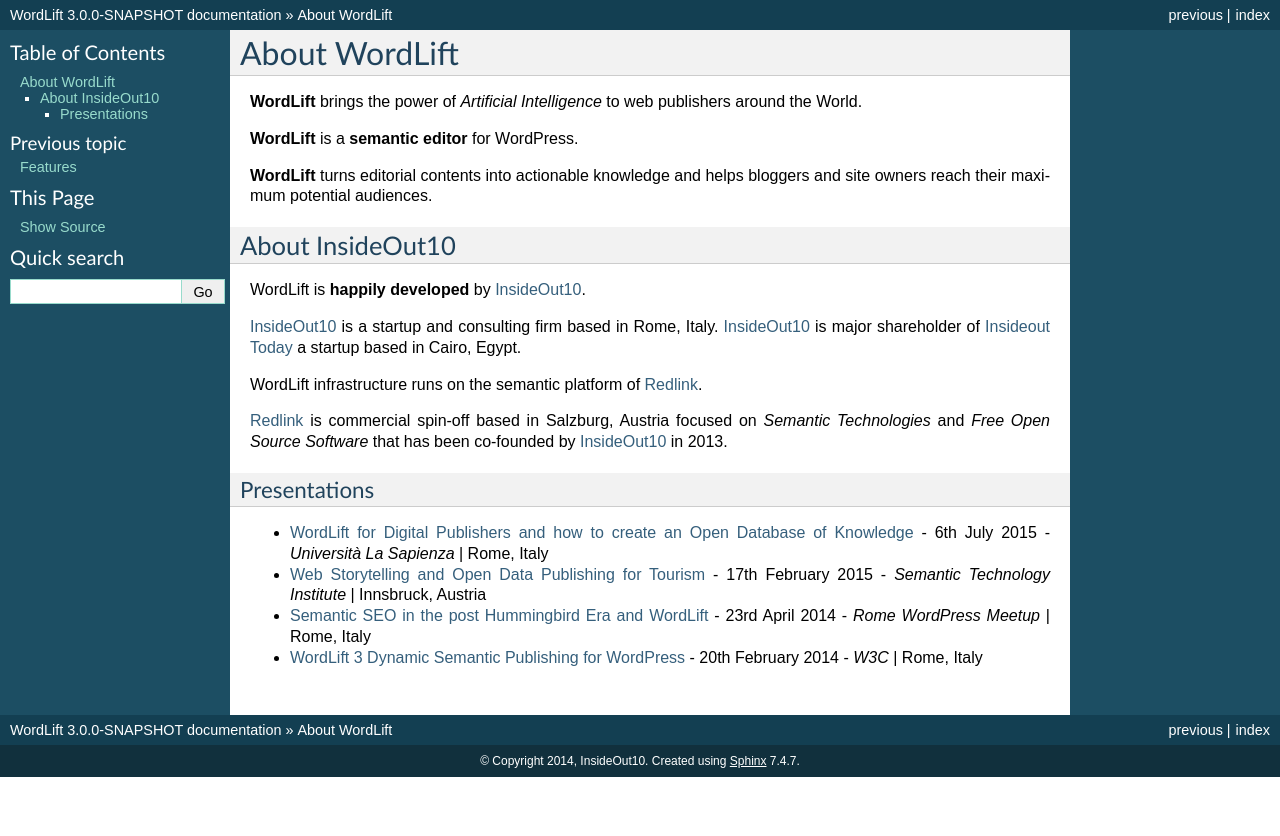
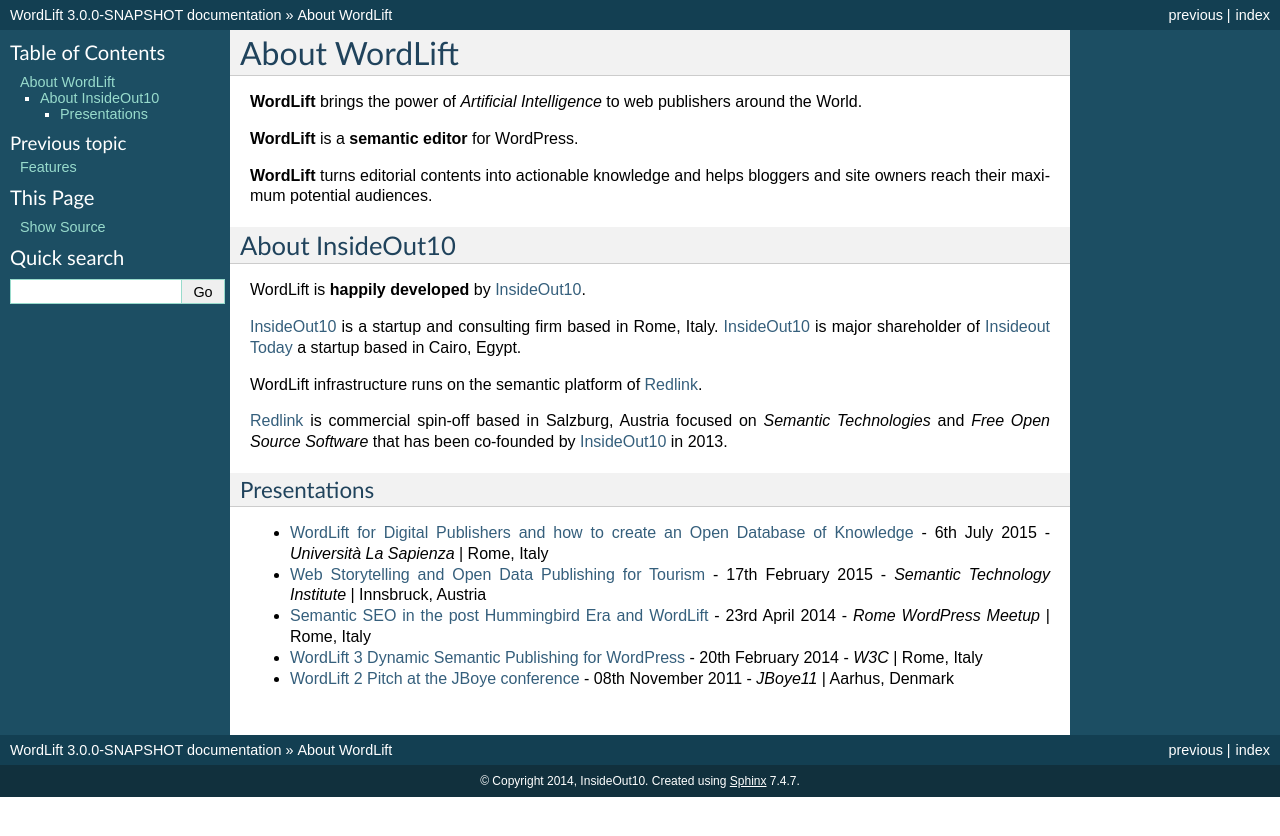
Before and after one commit to insideout10/wordlift-docs, a Sphinx documentation site: the page built from docs/about.rst, in a window 1280 px wide. Shown: the top 836 px of the page. Built offline with Sphinx 7.4.7, drawn with Linux system fonts in a browser that asks for light colours.

Commit message:
Adding one presentation to the list

```diff
--- a/docs/about.rst
+++ b/docs/about.rst
@@ -30,3 +30,5 @@
 * `Semantic SEO in the post Hummingbird Era and WordLift <http://www.slideshare.net/cyberandy/semantic-seo-wordpressenglish>`_ - 23rd April 2014 - *Rome WordPress Meetup* | Rome, Italy
 
 * `WordLift 3 Dynamic Semantic Publishing for WordPress <http://www.slideshare.net/cyberandy/wordlift-30-dynamic-semantic-publishing-for-wordpress>`_ - 20th February 2014 - *W3C* | Rome, Italy
+
+* `WordLift 2 Pitch at the JBoye conference <http://www.slideshare.net/cyberandy/wordlift-20-pitch-at-jboye11-in-aarhus>`_ - 08th November 2011 - *JBoye11* | Aarhus, Denmark
```
